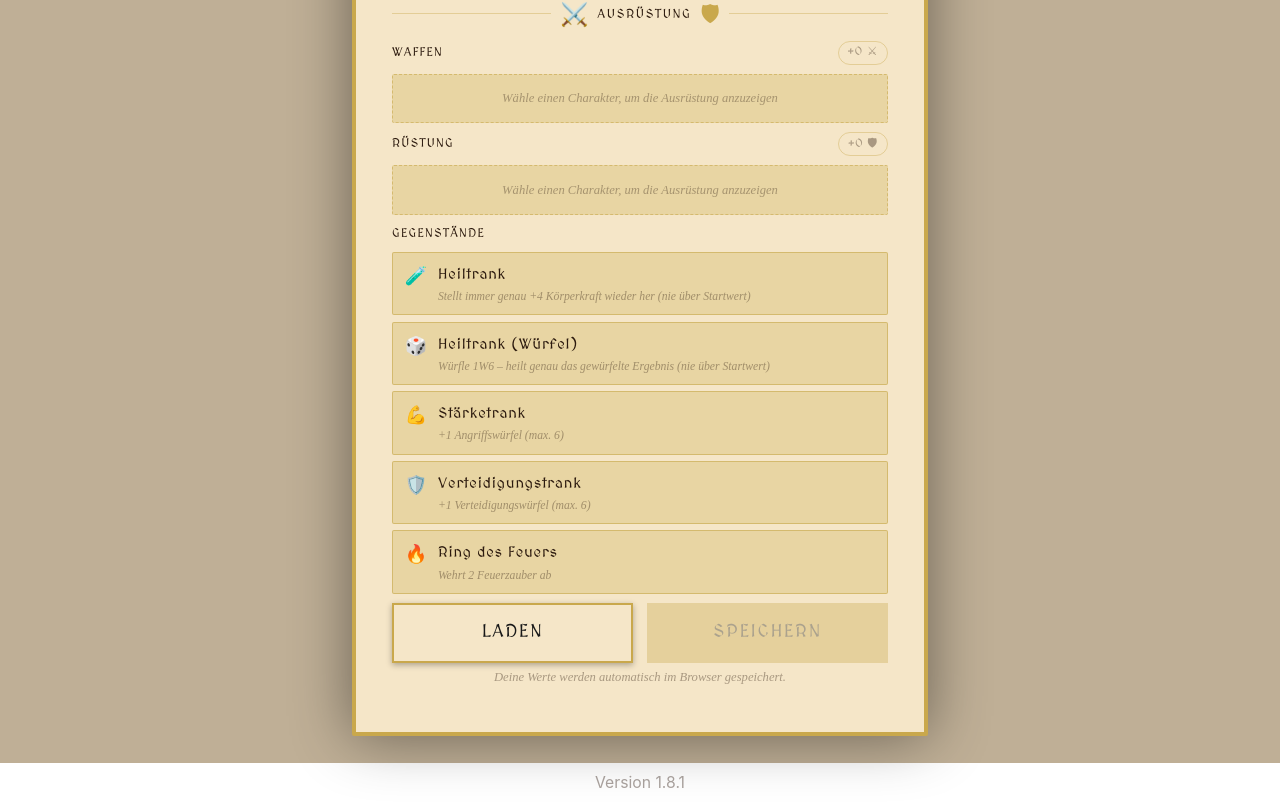
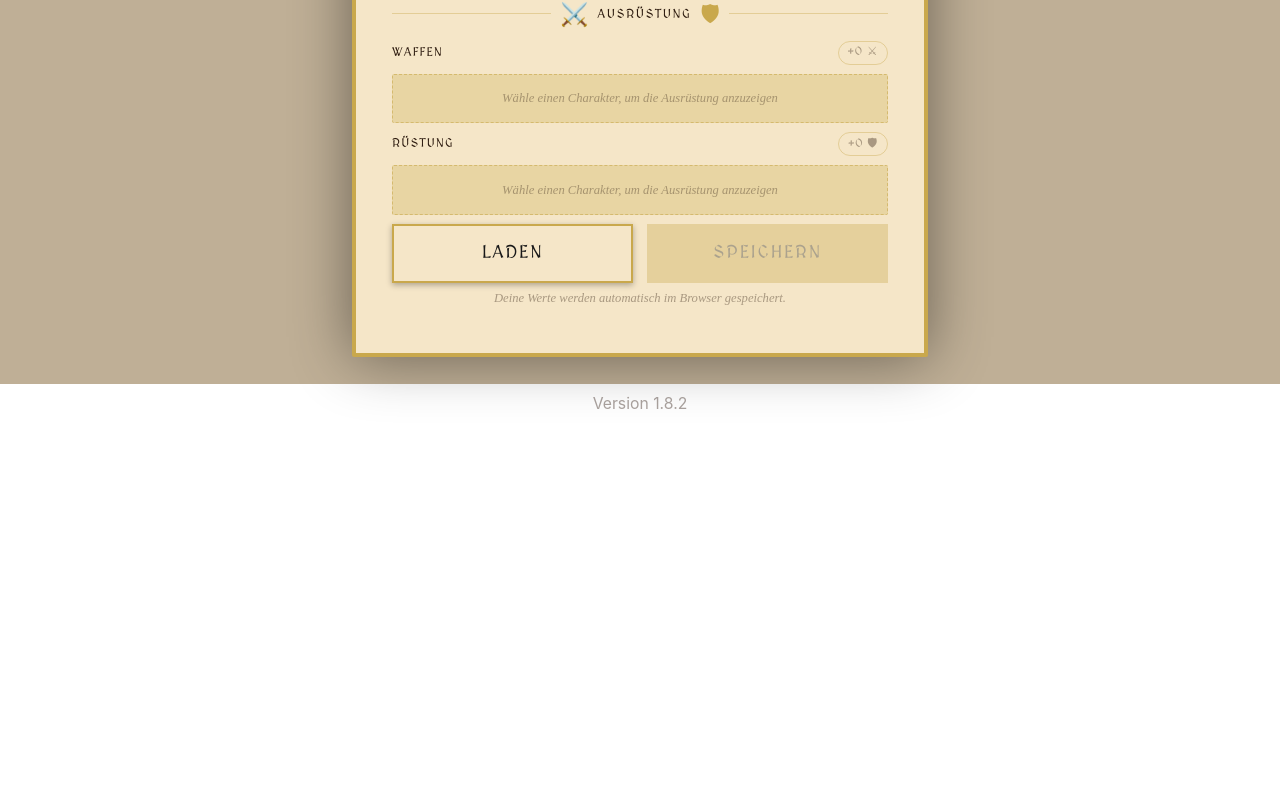
Before and after one commit to FL0R1AN84/hero-quest, a Vue app: page / in a window 1280 px wide. Shown: the part 660-1464 px from the top of the page. After the commit the page ends 1084 px from the top, so only its background shows below. Built offline with nearby package versions, Linux system fonts and the light colour scheme; a web font is replaced by a local one.

Commit message:
feat: ensure special items are displayed only when character is defined

```diff
--- a/package.json
+++ b/package.json
@@ -1,6 +1,6 @@
 {
   "name": "hero-quest",
-  "version": "1.8.1",
+  "version": "1.8.2",
   "private": true,
   "type": "module",
   "scripts": {
--- a/src/components/SkillSheetEquipment.vue
+++ b/src/components/SkillSheetEquipment.vue
@@ -270,7 +270,7 @@ function applyHeal(id: string) {
   </div>
 
   <!-- Gegenstände -->
-  <div v-if="visibleSpecialItems.length > 0" class="equip-block">
+  <div v-if="character && visibleSpecialItems.length > 0" class="equip-block">
     <div class="equip-block-header">
       <span class="equip-block-label">Gegenstände</span>
       <span
```
